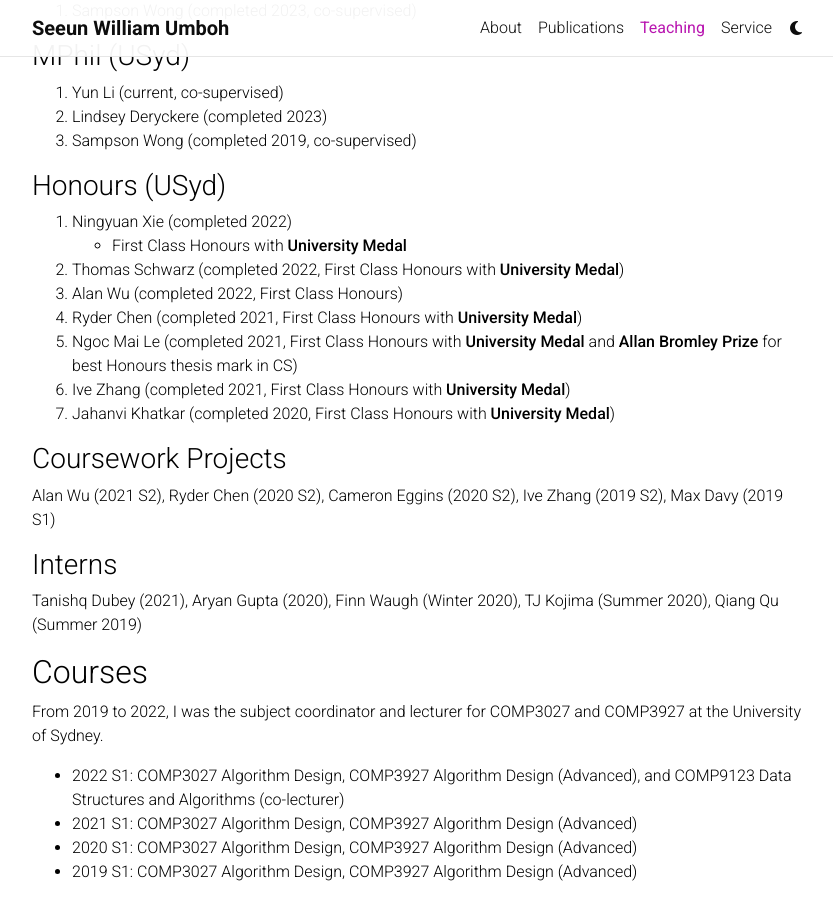
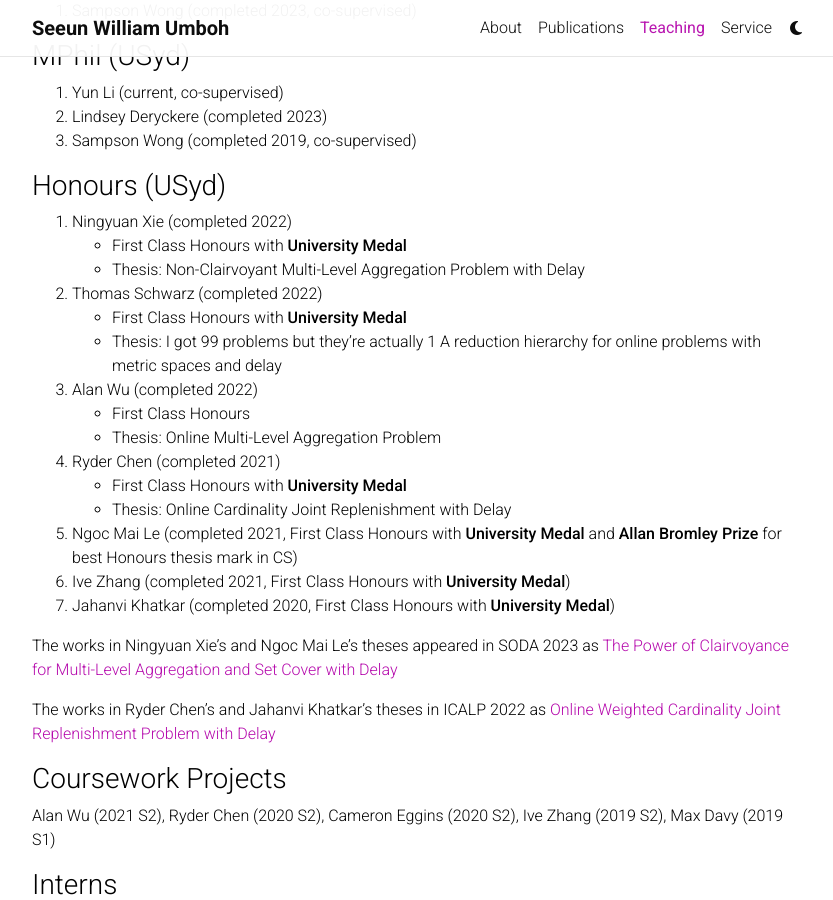
Before and after one commit to williamumboh/williamumboh.github.io, a Jekyll site: the page built from _pages/teaching.md, in a window 1280 px wide and 900 px high, scrolled down 433 px. Shown: the whole window, without its empty margins (223-1056 px from the left). Built offline with Jekyll 4.4.1, drawn with Linux system fonts in a browser that asks for light colours; comment, search, counter and statistics services are not loaded; a style sheet for code colours, icons or effects is not loaded.

Commit message:
Update teaching.md

```diff
--- a/_pages/teaching.md
+++ b/_pages/teaching.md
@@ -22,12 +22,23 @@
 ### Honours (USyd)
 7. Ningyuan Xie (completed 2022)
  * First Class Honours with **University Medal**
-6. Thomas Schwarz (completed 2022, First Class Honours with **University Medal**)
-5. Alan Wu (completed 2022, First Class Honours)
-4. Ryder Chen (completed 2021, First Class Honours with **University Medal**)
+ * Thesis: Non-Clairvoyant Multi-Level Aggregation Problem with Delay
+6. Thomas Schwarz (completed 2022)
+ * First Class Honours with **University Medal**
+ * Thesis: I got 99 problems but they’re actually 1 A reduction hierarchy for online problems with metric spaces and delay
+5. Alan Wu (completed 2022)
+ * First Class Honours
+ * Thesis: Online Multi-Level Aggregation Problem
+4. Ryder Chen (completed 2021)
+ * First Class Honours with **University Medal**
+ * Thesis: Online Cardinality Joint Replenishment with Delay
 3. Ngoc Mai Le (completed 2021, First Class Honours with **University Medal** and **Allan Bromley Prize** for best Honours thesis mark in CS)
 2. Ive Zhang (completed 2021, First Class Honours with **University Medal**)
 1. Jahanvi Khatkar (completed 2020, First Class Honours with **University Medal**)
+
+The works in Ningyuan Xie's and Ngoc Mai Le's theses appeared in SODA 2023 as [The Power of Clairvoyance for Multi-Level Aggregation and Set Cover with Delay](https://doi.org/10.1137/1.9781611977554.ch59)
+
+The works in Ryder Chen's and Jahanvi Khatkar's theses in ICALP 2022 as [Online Weighted Cardinality Joint Replenishment Problem with Delay](https://doi.org/10.4230/LIPIcs.ICALP.2022.40)
 
 ### Coursework Projects
 
```
